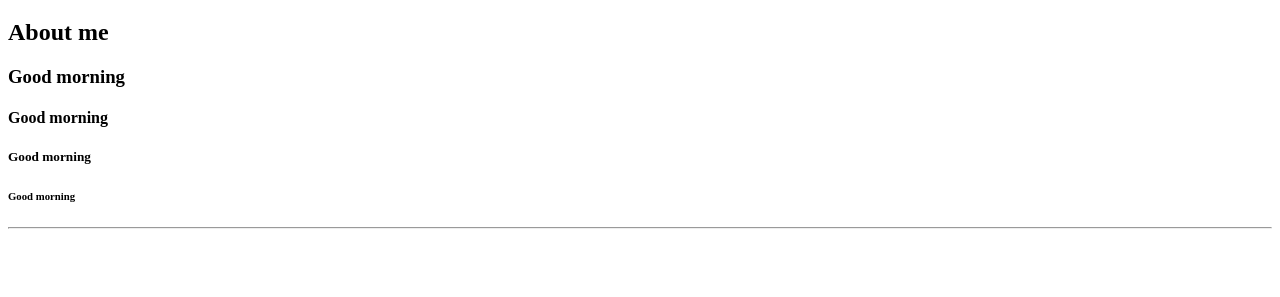
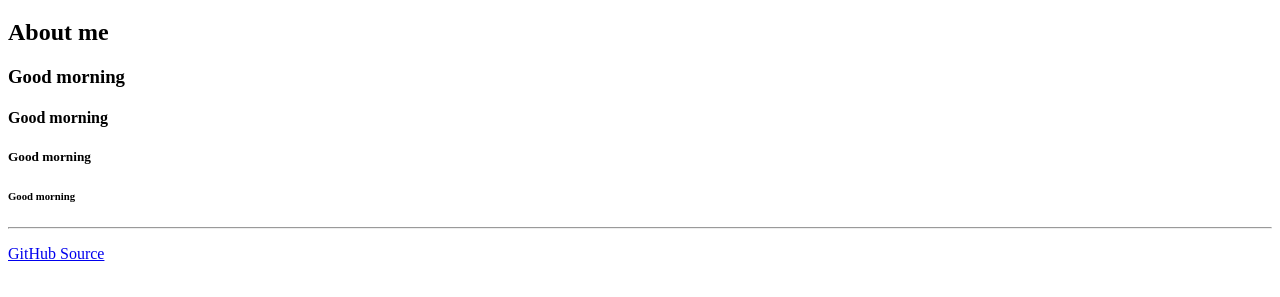
Before and after one commit to tergh1989/portfolio, a plain HTML site: page index.html in a window 1280 px wide. Shown: the part 61-358 px from the top of the page. Drawn offline with Linux system fonts and the light colour scheme.

Commit message:
Update index.html

```diff
--- a/index.html
+++ b/index.html
@@ -13,5 +13,7 @@
    <h6>Good morning</h6>
    <hr />
 
+  <p><a href="https://tergh1989.github.io/portfolio/">GitHub Source</a></p>
+
  </body>
 </html>
```
